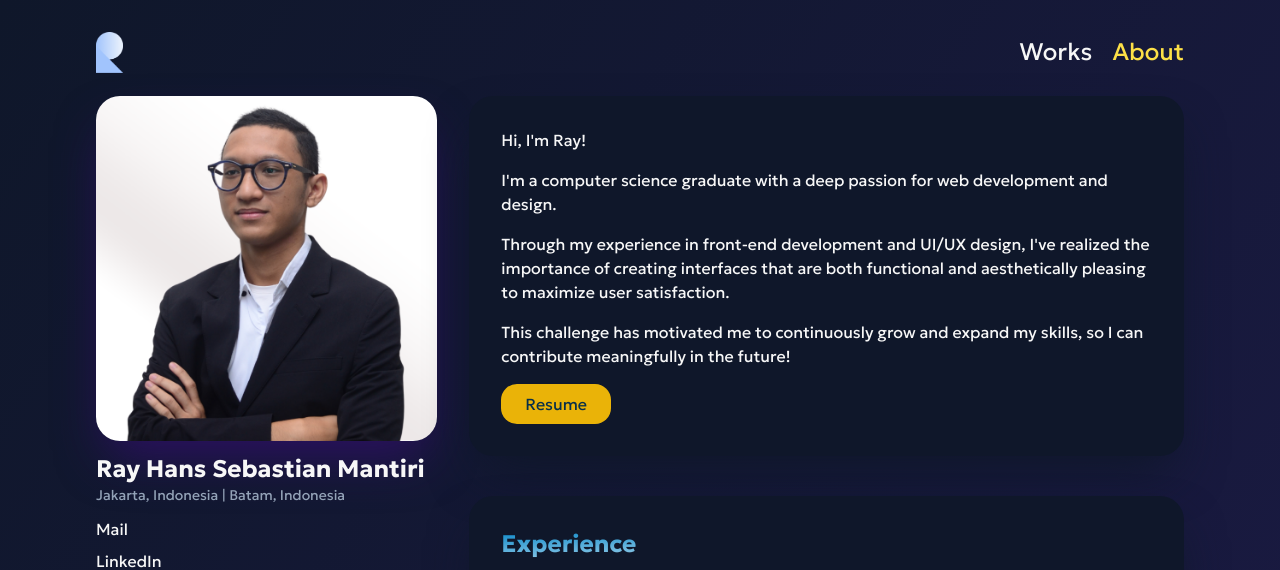
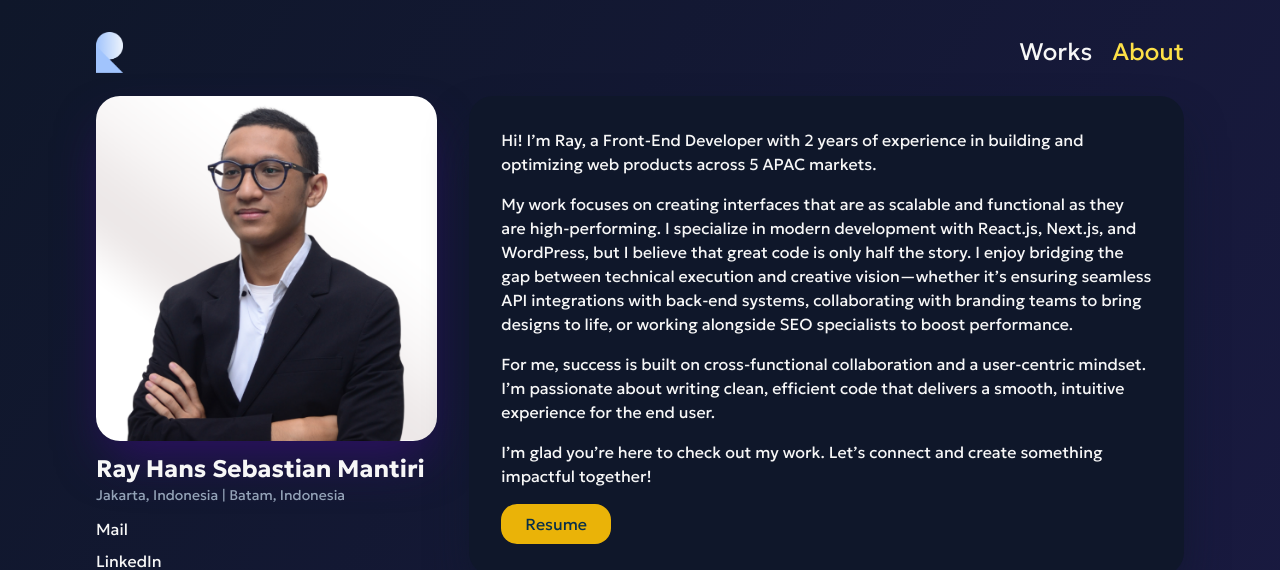
Before and after one commit to rayhanssm/ray-portfolio-v2, a Next.js app: page /about in a window 1280 px wide. Shown: the top 570 px of the page. Built offline with nearby package versions, Linux system fonts and the light colour scheme; some icons are missing.

Commit message:
feat: update about section

```diff
--- a/src/components/views/AboutView.tsx
+++ b/src/components/views/AboutView.tsx
@@ -28,9 +28,7 @@ const experienceContent: IExperienceContent[] = [
     company: "HashMicro",
     image: "/assets/about/hashmicro.webp",
     location: "Jakarta, Indonesia",
-    jobs: [
-      { title: "Front-End Web Developer", date: "Mar 2025 - Apr 2026" },
-    ],
+    jobs: [{ title: "Front-End Web Developer", date: "Mar 2025 - Apr 2026" }],
   },
   {
     company: "Bosshire",
@@ -156,20 +154,29 @@ function AboutView() {
         {/* Right */}
         <div className="md:col-span-2 flex flex-col gap-10">
           <div className="p-4 md:p-8 text-lg md:text-base flex flex-col gap-4 rounded-3xl shadow-2xl shadow-slate-900 bg-slate-900">
-            <p>Hi, I&apos;m Ray!</p>
             <p>
-              I&apos;m a computer science graduate with a deep passion for web
-              development and design.
+              Hi! I’m Ray, a Front-End Developer with 2 years of experience in
+              building and optimizing web products across 5 APAC markets.
             </p>
             <p>
-              Through my experience in front-end development and UI/UX design,
-              I&apos;ve realized the importance of creating interfaces that are
-              both functional and aesthetically pleasing to maximize user
-              satisfaction.
+              My work focuses on creating interfaces that are as scalable and
+              functional as they are high-performing. I specialize in modern
+              development with React.js, Next.js, and WordPress, but I believe
+              that great code is only half the story. I enjoy bridging the gap
+              between technical execution and creative vision—whether it’s
+              ensuring seamless API integrations with back-end systems,
+              collaborating with branding teams to bring designs to life, or
+              working alongside SEO specialists to boost performance.
             </p>
             <p>
-              This challenge has motivated me to continuously grow and expand my
-              skills, so I can contribute meaningfully in the future!
+              For me, success is built on cross-functional collaboration and a
+              user-centric mindset. I’m passionate about writing clean,
+              efficient code that delivers a smooth, intuitive experience for
+              the end user.
+            </p>
+            <p>
+              I’m glad you’re here to check out my work. Let’s connect and
+              create something impactful together!
             </p>
             <LinkCustom
               href="https://drive.google.com/file/d/1okXW3SV86UOlJeVQeZ4ZC20K-KexqB5B/view"
```
